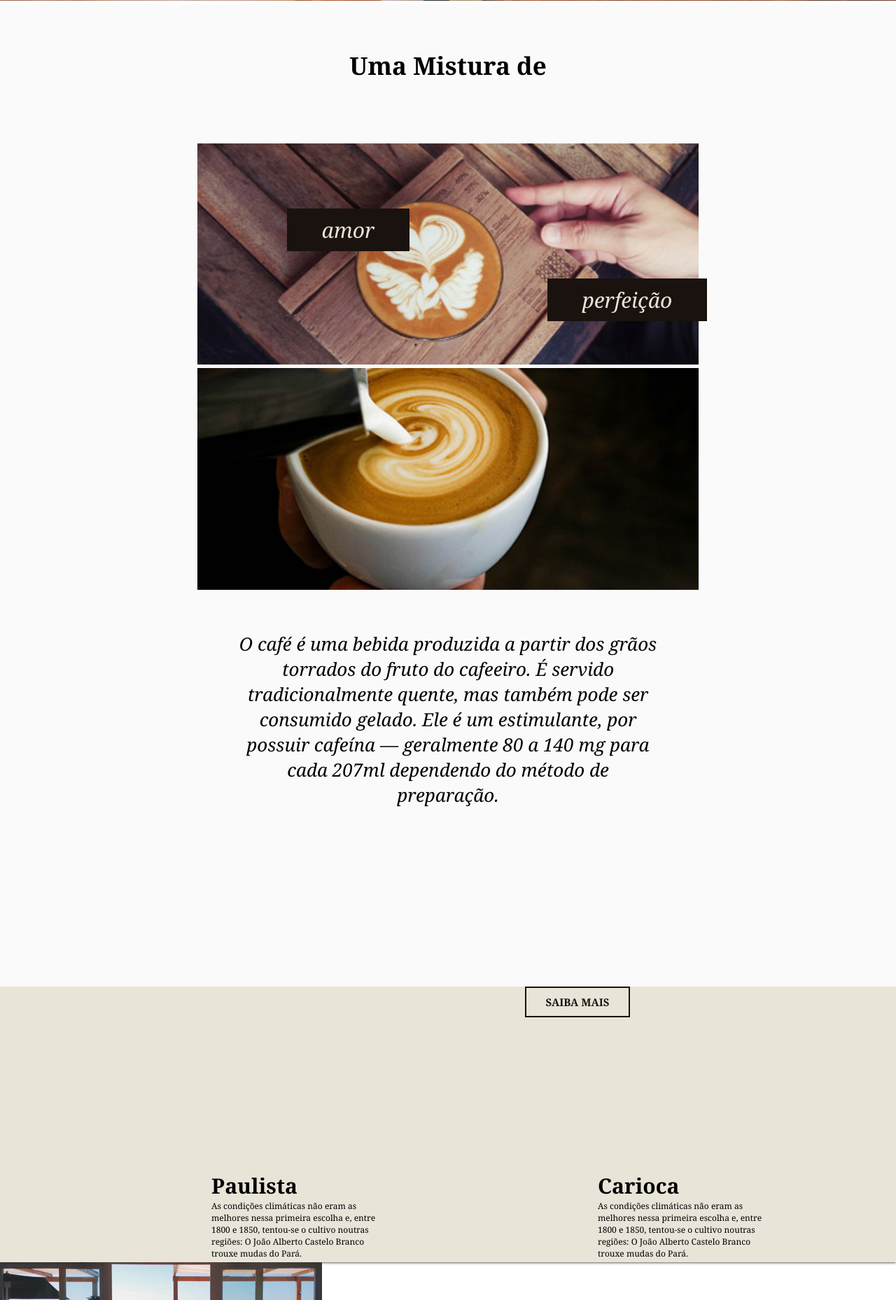
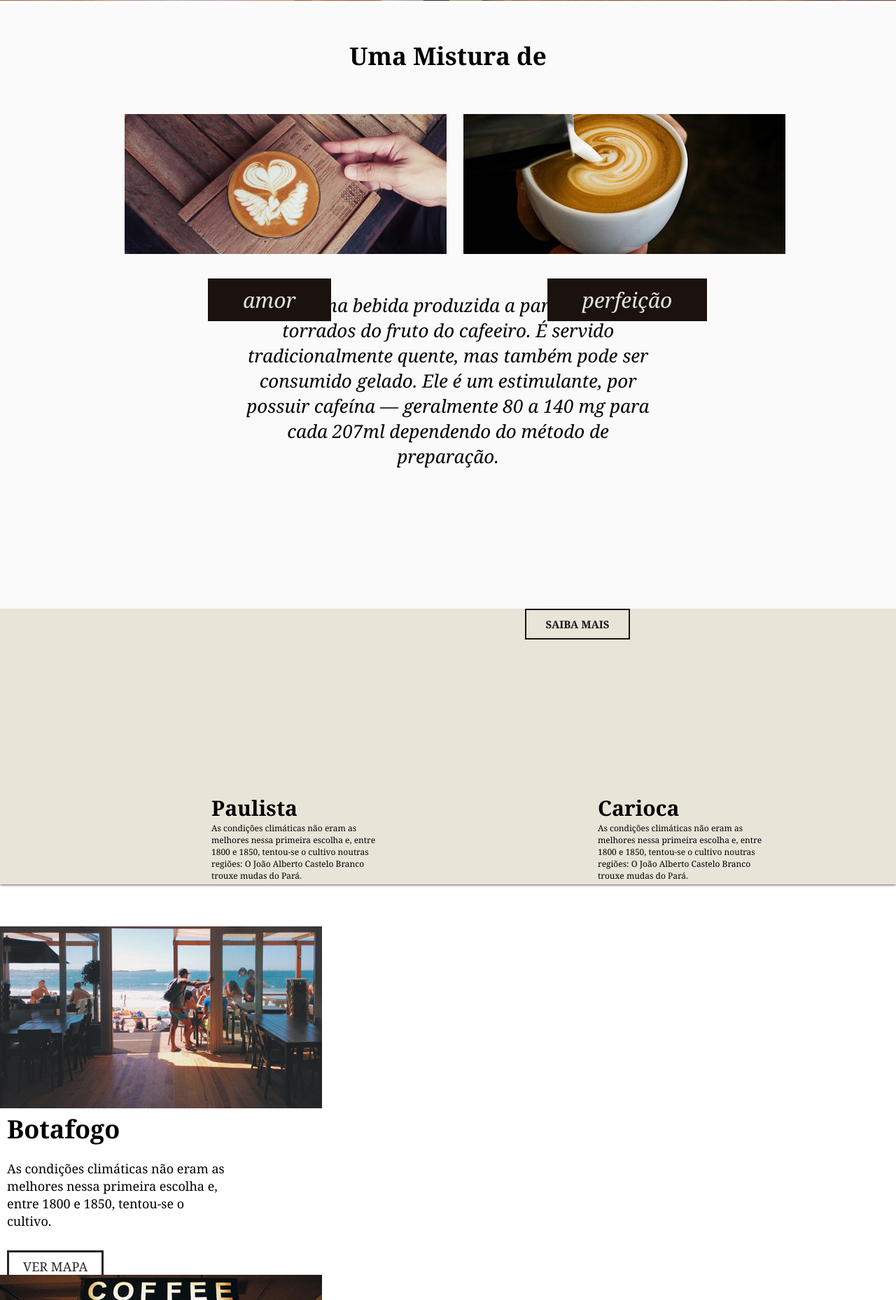
Before and after one commit to abigailtechnology/Estudo-HTML-CSS, a PHP site: page / in a window 1280 px wide; the page is wider, and only the part inside the window is pictured. Shown: the part 502-2360 px from the top of that part at 70% size. Run offline with PHP 8.4, Linux system fonts and the light colour scheme; some libraries are stand-ins or nearby versions.

Commit message:
3 version

```diff
--- a/desafio/css/style.css
+++ b/desafio/css/style.css
@@ -74,23 +74,19 @@ nav{
     margin-bottom: -40px;
 }
 .grid{
+    /*border-right: solid 30px; */
     display: grid;
-    grid-template-columns: 20%, 10%;
-    grid-template-columns: 20%, 20%;
-
+    grid-template-columns: 200px, 100px;
+    padding-bottom: 0px;
 }
 .grid div{
   background-color: var(--primary-color);
   text-align: center;
   align-items: center;
-  padding: 5% 10% 5%;
+  padding: 50px 0px;
 }
 .grid img{
-    width: 70%;
-    height: 50%;
-    object-fit: cover;
-
-
+    padding-left: 20px;
 }
 .leg-s{
     margin-left: auto;
@@ -110,10 +106,12 @@ nav{
     font-style: italic;
 }
 .atxt{
-    left: 32%;
-    top:100%;
-  /* top:30em;
-    left: 297px;*/
+    /*left: 250px;
+    top:30em;*/
+   top:30em;
+   /* left:17.5em;*/
+
+    left: 297px;
     text-align: center;
     align-items: center;
     background-color: var(--button);
@@ -167,7 +165,62 @@ nav{
     word-break: break-word;
 
 }
-#portifolio{
+.fourth-section {
+  padding: 60px 0 20px 0;
+}
+
+
+.Portifolio container {
+  margin-bottom: 40px;
+}
+
+
+.Portifolio-img,
+.infosPortifolio {
+  flex: 1;
+  margin: 0 10px;
+}
+
+
+.Portifolio-img img {
+  display: block;
+  max-width: 580%;
+}
+
+
+.infosPortifolio h2 {
+  font-size: 2.25em;
+  margin-bottom: 20px;
+}
+
+
+.infosPortifolio p {
+  font-size: 1.125em;
+  line-height: 1.4em;
+  max-width: 320px;
+  margin-bottom: 40px;
+}
+
+
+.infosPortifolio a {
+  font-size: 1.125em;
+  text-transform: uppercase;
+  text-decoration: none;
+  border: 3px solid;
+  color: #252525;
+  padding: 8px 20px;
+}
+
+
+@media (max-width: 739px) {
+  .Portifolio-img,
+  .infosPortifolio {
+    margin-left: 0px;
+    margin-right: 0px;
+  }
+}
+
+/*#portifolio{
     /*background-color:var(--primary-color);
     background-color: red;
     display: grid;
```
Also changed, not shown: other parts of desafio/css/style.css (+37 -8 lines).
